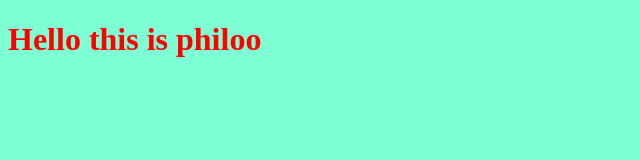
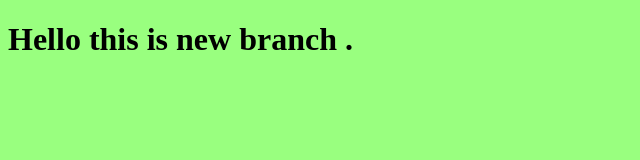
Before and after one commit to Philopateer18/myproject, a plain HTML site: page index.html in a window 1280 px wide. Shown: the whole page, without its empty margins (0-640 px from the left). Drawn offline with Linux system fonts and the light colour scheme.

Commit message:
changing style for the title

```diff
--- a/index.html
+++ b/index.html
@@ -7,7 +7,7 @@
     <title>Document</title>
 </head>
 <body>
-       <h1>Hello this is philoo</h1>
+       <h1>Hello this is new branch .</h1>
     <script src="app.js"></script>
 </body>
 </html>
--- a/style.css
+++ b/style.css
@@ -1,7 +1,7 @@
 h1 {
-    color: red;
+    color: black;
 }
 
 body {
-    background-color: aquamarine;
+    background-color: rgb(153, 255, 127);
 }
```
